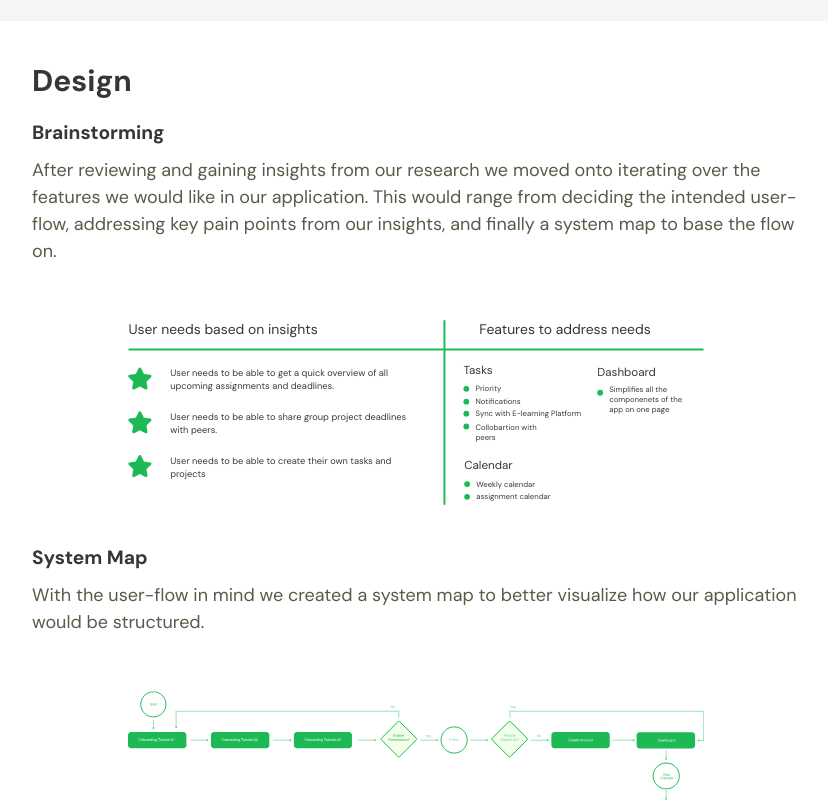
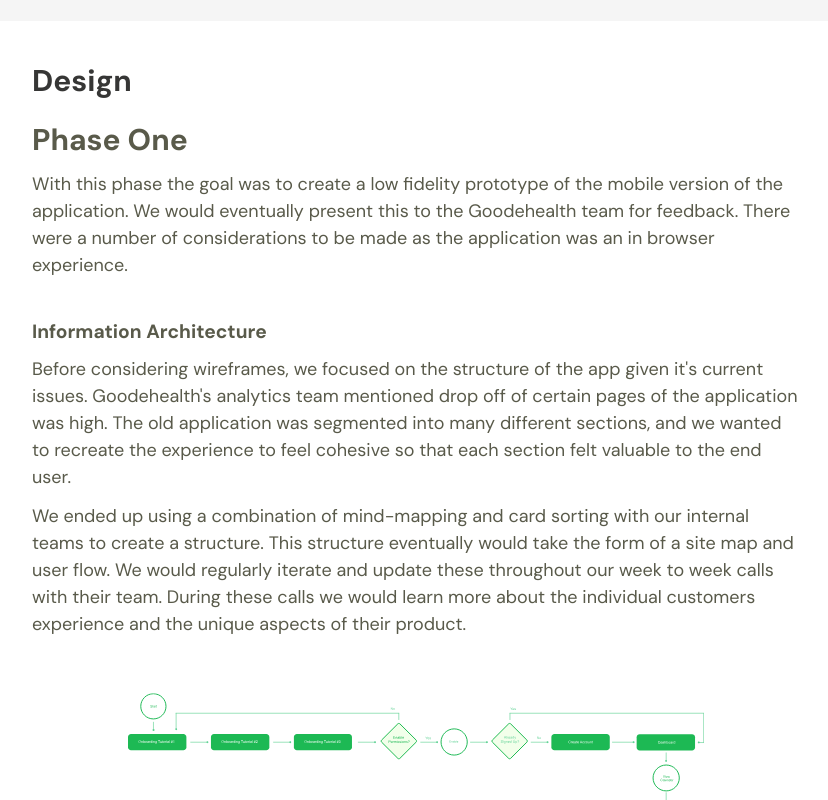
Before and after one commit to dermansultan/Portfolio2020, a React (Create React App) app: page /GoodeHealth in a window 1280 px wide. Shown: the part 6760-7560 px from the top of the page, without its empty margins (224-1052 px from the left). Built offline with nearby package versions, Linux system fonts and the light colour scheme.

Commit message:
Start design section

```diff
--- a/src/Components/CaseStudy/CaseStudy-styling.js
+++ b/src/Components/CaseStudy/CaseStudy-styling.js
@@ -52,7 +52,7 @@ export const SpanPara = styled.span`
 export const Header = styled.h1`
   margin: ${(props) => props.margin};
   font-size: clamp(30px, 1.5vw, 75px);
-  color: var(--main-txt-colour);
+  color: ${(props) => props.color || "var(--main-txt-colour)"};
 `;
 
 export const SubHeader = styled.h2`
--- a/src/Components/GoodeHealthCaseStudy.jsx
+++ b/src/Components/GoodeHealthCaseStudy.jsx
@@ -205,26 +205,25 @@ const GoodeHealth = ({ lightBoxHandler }) => {
         </Section>
         <Section>
           <Header>Design</Header>
-          <SubHeader margin={"20px 0 0 0"}>Brainstorming</SubHeader>
+          <Header color="#595A4A" margin={"20px 0 0 0"}>
+            Phase One
+          </Header>
           <BodyPara>
-            After reviewing and gaining insights from our research we moved onto iterating over the features we would like in our application. This would range from deciding the intended user-flow,
-            addressing key pain points from our insights, and finally a system map to base the flow on.
+            With this phase the goal was to create a low fidelity prototype of the mobile version of the application. We would eventually present this to the Goodehealth team for feedback. There were
+            a number of considerations to be made as the application was an in browser experience.
           </BodyPara>
-          <ProjectImg
-            onClick={() => {
-              lightBoxHandler(images[13].src, "");
-            }}
-            noBorder
-            margin={"55px 0 0 0"}
-            width={"75%"}
-            MobWidth={"150%"}
-            single
-            data={images[13].src}
-          />
         </Section>
         <Section>
-          <SubHeader>System Map</SubHeader>
-          <BodyPara>With the user-flow in mind we created a system map to better visualize how our application would be structured.</BodyPara>
+          <SubHeader color="#595A4A">Information Architecture</SubHeader>
+          <BodyPara>
+            Before considering wireframes, we focused on the structure of the app given it's current issues. Goodehealth's analytics team mentioned drop off of certain pages of the application was
+            high. The old application was segmented into many different sections, and we wanted to recreate the experience to feel cohesive so that each section felt valuable to the end user.{" "}
+          </BodyPara>
+          <BodyPara>
+            We ended up using a combination of mind-mapping and card sorting with our internal teams to create a structure. This structure eventually would take the form of a site map and user flow.
+            We would regularly iterate and update these throughout our week to week calls with their team. During these calls we would learn more about the individual customers experience and the
+            unique aspects of their product.
+          </BodyPara>
           <ProjectImg
             noBorder
             margin={"55px 0 0 0"}
@@ -236,6 +235,10 @@ const GoodeHealth = ({ lightBoxHandler }) => {
               lightBoxHandler(images[16].src, "");
             }}
           ></ProjectImg>
+          <BodyPara>
+            Having a site map and a user flow may seemed kind of odd at first, but in our context it was the right decision. It was important we had an objective outlook of the entire applications
+            structure for the developers to follow.
+          </BodyPara>
         </Section>
         <Section>
           <SubHeader>Wireframes</SubHeader>
```
